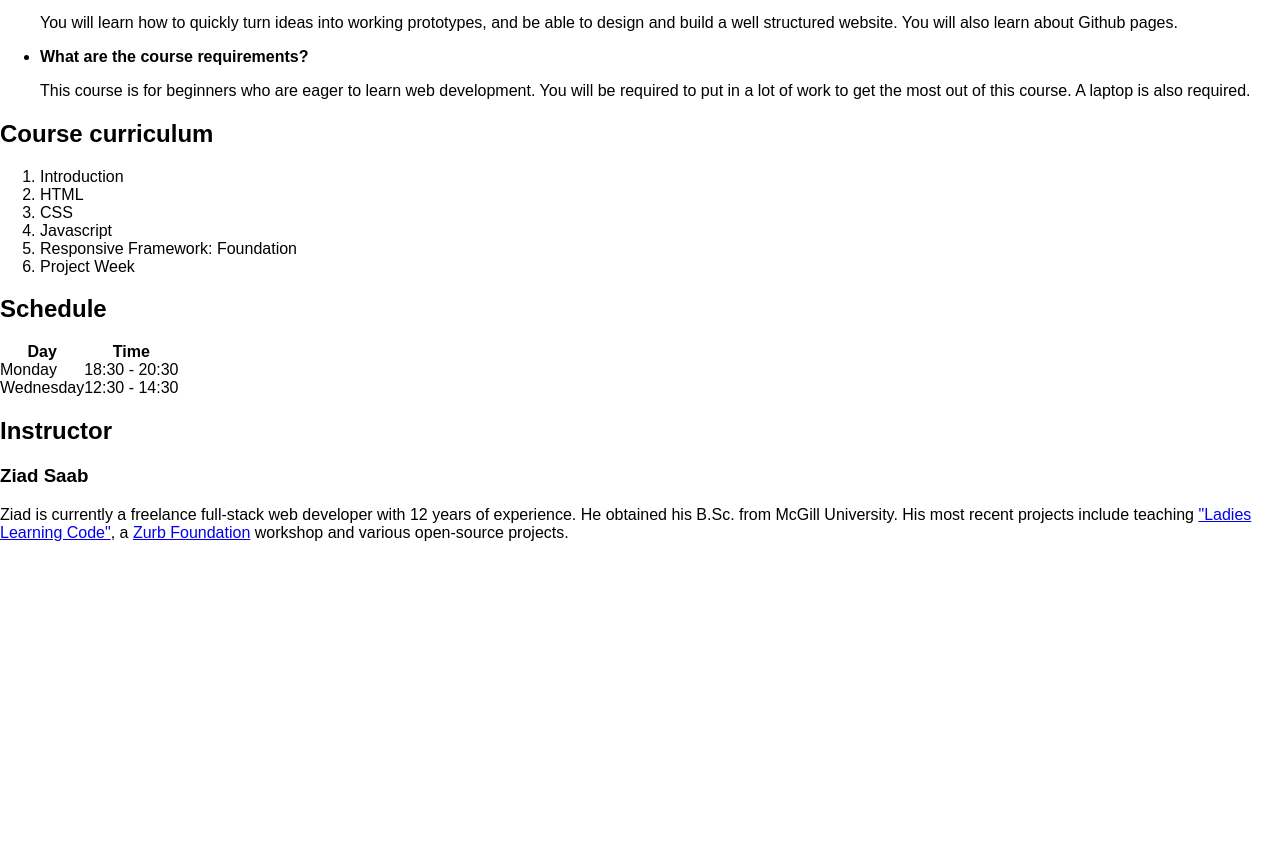
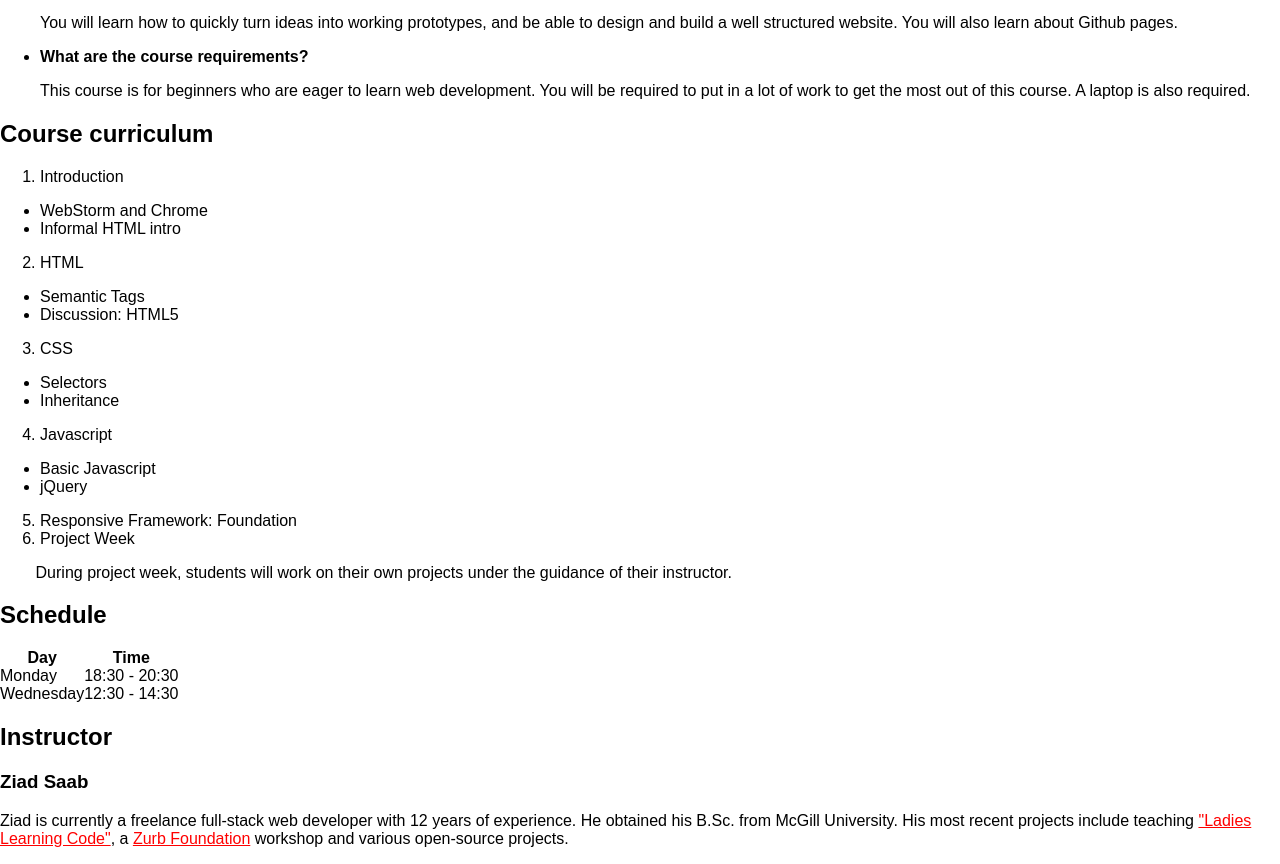
Before and after one commit to alpha-/project2, a plain HTML site: page decode.html in a window 1280 px wide. Shown: the part 482-1346 px from the top of the page. Before the commit the page ends 1040 px from the top, so only its background shows below. Drawn offline with Linux system fonts and the light colour scheme.

Commit message:
norma.css

```diff
--- a/decode.html
+++ b/decode.html
@@ -1,5 +1,5 @@
 <!DOCTYPE html>
-<html>
+<html xmlns="http://www.w3.org/1999/html">
 <head lang="en">
     <meta charset="UTF-8">
     <title>DecodeMTL</title>
@@ -7,8 +7,8 @@
     <link rel="stylesheet" href="css/style.css"/>
 </head>
 
-<body>
-
+<body link="red" alink="red" vlink="red">
+<section>
 <header>
     <h1>DecodeMTL</h1>
     <img src="logo.png" alt="DecodeMTL Logo">
@@ -16,7 +16,9 @@
         Learn front-end web development in 8 weeks
     </p>
 </header>
+</section>
 
+<section>
 <nav>
     <ul>
         <li><a href="#faq">FAQ</a></li>
@@ -25,6 +27,8 @@
         <li><a href="#instructor">Instructor</a></li>
     </ul>
 </nav>
+
+    </section>
 
 <section id="faq">
     <h2>FAQ</h2>
@@ -51,12 +55,39 @@
     <h2>Course curriculum</h2>
     <ol>
         <li>Introduction</li>
+    </ol>
+    <ul>
+        <li>WebStorm and Chrome</li>
+        <li>Informal HTML intro</li>
+    </ul>
+    <ol start="2">
         <li>HTML</li>
+    </ol>
+    <ul>
+        <li>Semantic Tags</li>
+        <li>Discussion: HTML5</li>
+    </ul>
+    <ol start="3">
         <li>CSS</li>
+    </ol>
+    <ul>
+        <li>Selectors</li>
+        <li>Inheritance</li>
+    </ul>
+    <ol start="4">
         <li>Javascript</li>
+    </ol>
+    <ul>
+        <li>Basic Javascript</li>
+        <li>jQuery</li>
+    </ul>
+    <ol start="5">
         <li>Responsive Framework: Foundation</li>
         <li>Project Week</li>
     </ol>
+
+    &nbsp;&nbsp;&nbsp;&nbsp;&nbsp;&nbsp;&nbsp;&nbsp;During project week, students will work on their own
+    projects under the guidance of their instructor.
 </section>
 
 <section id="schedule">
@@ -74,7 +105,7 @@
             <td>18:30 - 20:30</td>
         </tr>
         <tr>
-            <td>Wednesday</td>
+            <td>Wednesday </td>
             <td>12:30 - 14:30</td>
         </tr>
         </tbody>
@@ -92,5 +123,6 @@
         </p>
     </article>
     </section>
+
 </body>
 </html>
```
